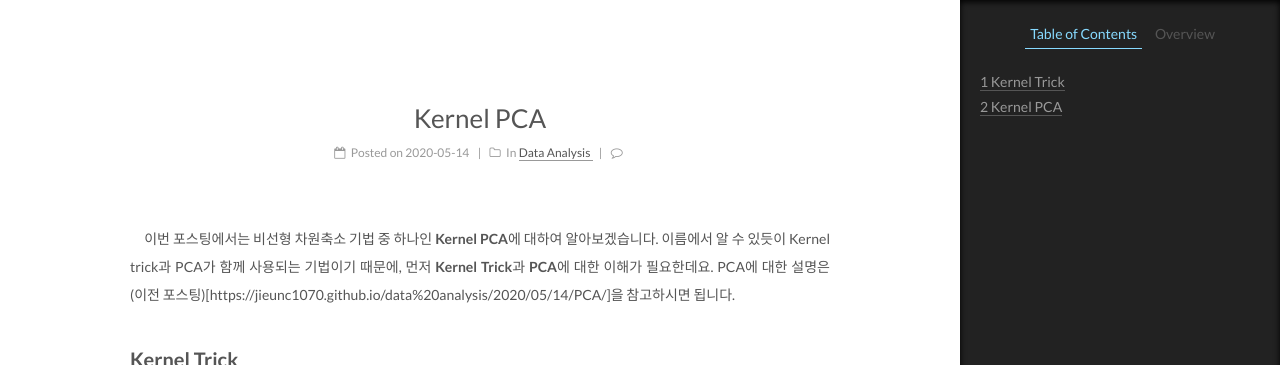
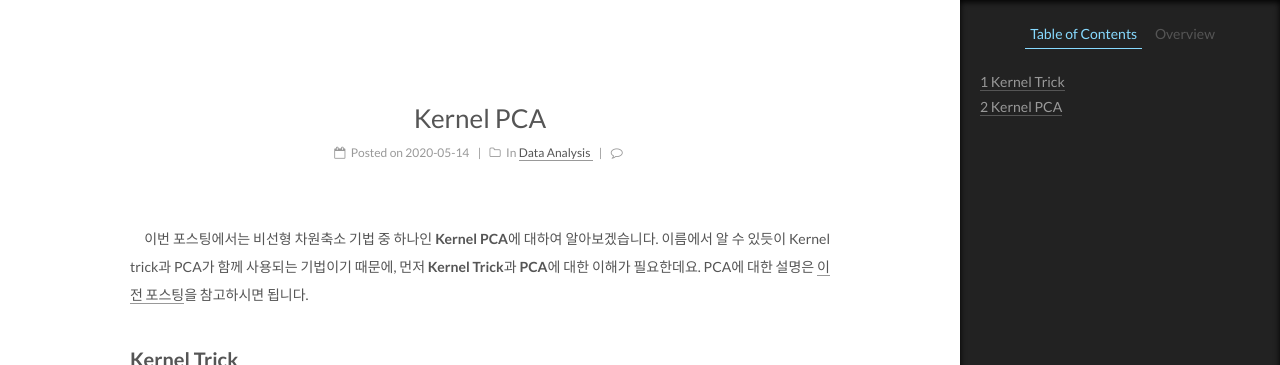
Before and after one commit to jieunc1070/jieunc1070.github.io, a Jekyll site: the page built from _posts/2020-05-14-Kernel-PCA.md, in a window 1280 px wide and 1400 px high, scrolled down 242 px, cut to the strip 0-365 px from the top of the window. Built offline with Jekyll 4.4.1, drawn with Linux system fonts in a browser that asks for light colours; comment, search, counter and statistics services are not loaded; part of the change alters nothing that is shown.

Commit message:
Update 2020-05-14-Kernel-PCA.md

```diff
--- a/_posts/2020-05-14-Kernel-PCA.md
+++ b/_posts/2020-05-14-Kernel-PCA.md
@@ -9,7 +9,7 @@ tags:
 - Dimensionality Reduction
 ---
 
-　이번 포스팅에서는 비선형 차원축소 기법 중 하나인 **Kernel PCA**에 대하여 알아보겠습니다. 이름에서 알 수 있듯이 Kernel trick과 PCA가 함께 사용되는 기법이기 때문에, 먼저 **Kernel Trick**과 **PCA**에 대한 이해가 필요한데요. PCA에 대한 설명은 (이전 포스팅)[https://jieunc1070.github.io/data%20analysis/2020/05/14/PCA/]을 참고하시면 됩니다.
+　이번 포스팅에서는 비선형 차원축소 기법 중 하나인 **Kernel PCA**에 대하여 알아보겠습니다. 이름에서 알 수 있듯이 Kernel trick과 PCA가 함께 사용되는 기법이기 때문에, 먼저 **Kernel Trick**과 **PCA**에 대한 이해가 필요한데요. PCA에 대한 설명은 [이전 포스팅](https://jieunc1070.github.io/data%20analysis/2020/05/14/PCA/)을 참고하시면 됩니다.
 
 ## Kernel Trick
 ![](https://github.com/jieunc1070/jieunc1070.github.io/assets/images/post/kernel_trick.png?raw=true" alt="kernel_trick.png)
```
